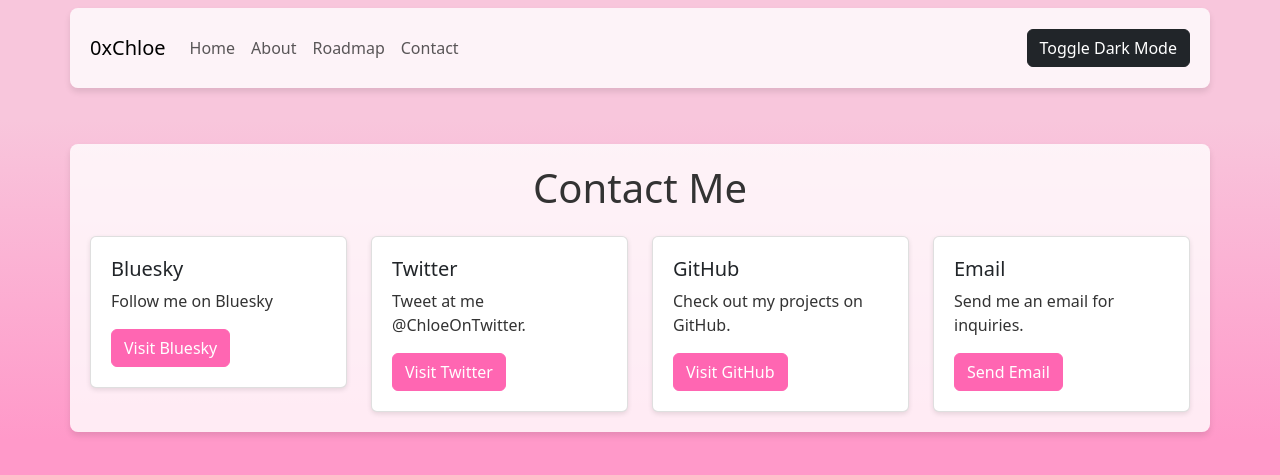
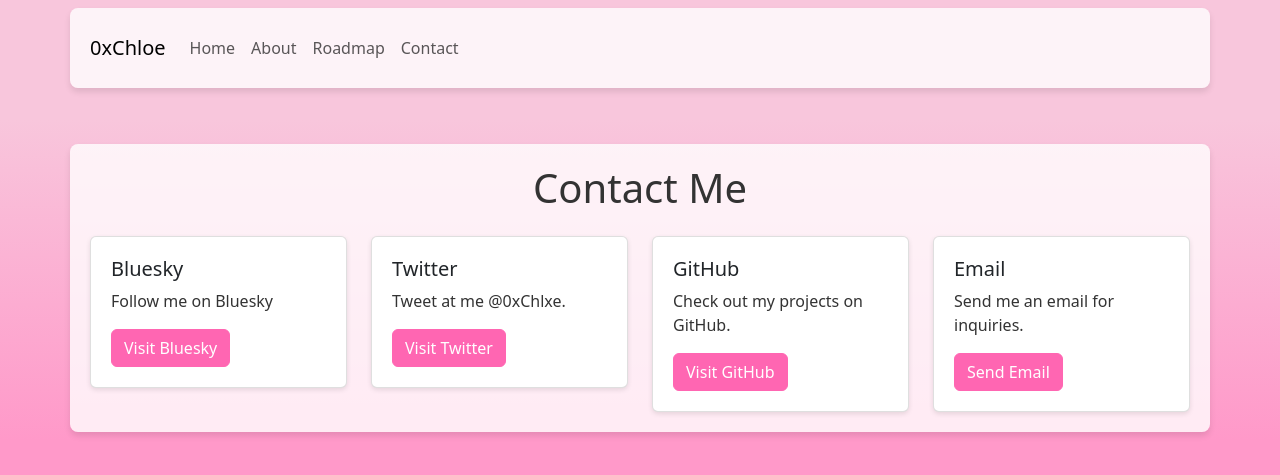
Before and after one commit to cmathews393/catastrophe-website, a Flask app: page /contact in a window 1280 px wide. Shown: the top 475 px of the page. Run offline with Flask 3, Linux system fonts and the light colour scheme; some libraries are stand-ins or nearby versions.

Commit message:
styles update

```diff
--- a/catastrophewebsite/static/css/styles.css
+++ b/catastrophewebsite/static/css/styles.css
@@ -98,3 +98,7 @@
   background-color: #a3003e;
   border-color: #a3003e;
 }
+
+.text-primary {
+  color: #ff66b2 !important;
+}
--- a/catastrophewebsite/templates/base.html.j2
+++ b/catastrophewebsite/templates/base.html.j2
@@ -5,15 +5,6 @@
     <meta charset="UTF-8">
     <meta name="viewport" content="width=device-width, initial-scale=1.0">
     <title>{% block title %}chloemathews.net{% endblock %}</title>
-    <script>
-        // Immediately invoked function to set the dark mode if necessary
-        (function () {
-            if (localStorage.getItem('darkMode') === 'enabled') {
-                document.documentElement.style.backgroundColor = '#121212'; // Set background to dark instantly
-                document.documentElement.classList.add('dark-mode'); // Add dark mode class instantly
-            }
-        })();
-    </script>
     {{ bootstrap.load_css() }}
     <link rel="stylesheet" href="{{ url_for('static', filename='css/styles.css') }}">
 
@@ -43,7 +34,6 @@
                     </li>
                 </ul>
             </div>
-            <button onclick="toggleDarkMode()" class="btn btn-dark">Toggle Dark Mode</button>
         </div>
 
     </nav>
@@ -53,32 +43,6 @@
         {% endblock %}
     </div>
     {{ bootstrap.load_js() }}
-    <script>
-        function toggleDarkMode() {
-            const body = document.body;
-            const isDarkMode = body.classList.toggle('dark-mode');
-            localStorage.setItem('darkMode', isDarkMode ? 'enabled' : 'disabled');
-            adjustDarkModeStyles(isDarkMode);
-        }
-
-        function adjustDarkModeStyles(enabled) {
-            document.querySelectorAll('.navbar, .container').forEach(function (element) {
-                if (enabled) {
-                    element.classList.add('dark-mode');
-                } else {
-                    element.classList.remove('dark-mode');
-                }
-            });
-        }
-
-        window.onload = function () {
-            const isDarkMode = localStorage.getItem('darkMode') === 'enabled';
-            if (isDarkMode) {
-                document.body.classList.add('dark-mode');
-            }
-            adjustDarkModeStyles(isDarkMode);
-        };
-    </script>
 </body>
 
 </html>
--- a/catastrophewebsite/templates/contact.html.j2
+++ b/catastrophewebsite/templates/contact.html.j2
@@ -11,7 +11,8 @@
                 <div class="card-body">
                     <h5 class="card-title">Bluesky</h5>
                     <p class="card-text">Follow me on Bluesky</p>
-                    <a target="_blank" rel="noopener noreferrer" href="#" class="btn btn-primary">Visit Bluesky</a>
+                    <a target="_blank" rel="noopener noreferrer" href="https://bsky.app/profile/0xchloe.bsky.social"
+                        class="btn btn-primary">Visit Bluesky</a>
                 </div>
             </div>
         </div>
@@ -19,8 +20,9 @@
             <div class="card">
                 <div class="card-body">
                     <h5 class="card-title">Twitter</h5>
-                    <p class="card-text">Tweet at me @ChloeOnTwitter.</p>
-                    <a target="_blank" rel="noopener noreferrer" href="#" class="btn btn-primary">Visit Twitter</a>
+                    <p class="card-text">Tweet at me @0xChlxe.</p>
+                    <a target="_blank" rel="noopener noreferrer" href="https://twitter.com/0xChlxe"
+                        class="btn btn-primary">Visit Twitter</a>
                 </div>
             </div>
         </div>
```
